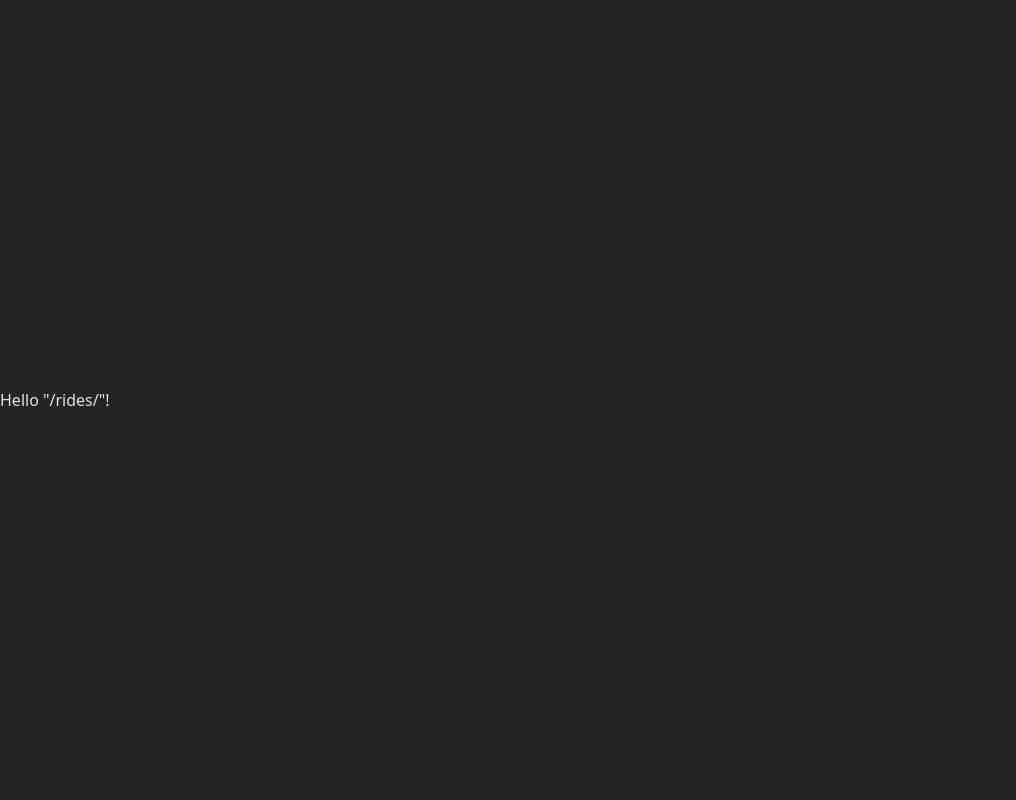
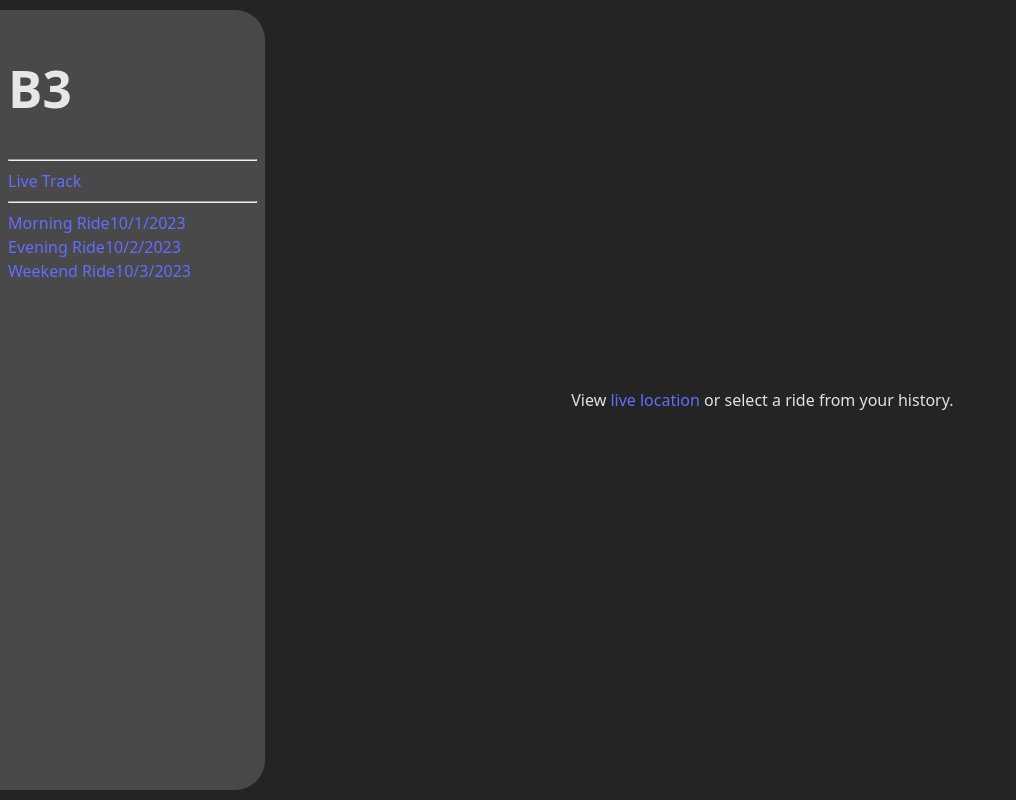
Before and after one commit to AkshatAdsule/172_final_project, a React (Vite) app in the folder frontend/: page /rides in a window 1280 px wide. Shown: the whole page, without its empty margins (0-1016 px from the left). Built offline with nearby package versions, Linux system fonts and the light colour scheme.

Commit message:
add rides path

```diff
--- a/frontend/src/routeTree.gen.ts
+++ b/frontend/src/routeTree.gen.ts
@@ -11,10 +11,17 @@
 // Import Routes
 
 import { Route as rootRoute } from './routes/__root'
+import { Route as RidesImport } from './routes/rides'
 import { Route as IndexImport } from './routes/index'
 import { Route as RidesIndexImport } from './routes/rides/index'
 
 // Create/Update Routes
+
+const RidesRoute = RidesImport.update({
+  id: '/rides',
+  path: '/rides',
+  getParentRoute: () => rootRoute,
+} as any)
 
 const IndexRoute = IndexImport.update({
   id: '/',
@@ -23,9 +30,9 @@ const IndexRoute = IndexImport.update({
 } as any)
 
 const RidesIndexRoute = RidesIndexImport.update({
-  id: '/rides/',
-  path: '/rides/',
-  getParentRoute: () => rootRoute,
+  id: '/',
+  path: '/',
+  getParentRoute: () => RidesRoute,
 } as any)
 
 // Populate the FileRoutesByPath interface
@@ -39,21 +46,39 @@ declare module '@tanstack/react-router' {
       preLoaderRoute: typeof IndexImport
       parentRoute: typeof rootRoute
     }
+    '/rides': {
+      id: '/rides'
+      path: '/rides'
+      fullPath: '/rides'
+      preLoaderRoute: typeof RidesImport
+      parentRoute: typeof rootRoute
+    }
     '/rides/': {
       id: '/rides/'
-      path: '/rides'
-      fullPath: '/rides'
+      path: '/'
+      fullPath: '/rides/'
       preLoaderRoute: typeof RidesIndexImport
-      parentRoute: typeof rootRoute
+      parentRoute: typeof RidesImport
     }
   }
 }
 
 // Create and export the route tree
 
+interface RidesRouteChildren {
+  RidesIndexRoute: typeof RidesIndexRoute
+}
+
+const RidesRouteChildren: RidesRouteChildren = {
+  RidesIndexRoute: RidesIndexRoute,
+}
+
+const RidesRouteWithChildren = RidesRoute._addFileChildren(RidesRouteChildren)
+
 export interface FileRoutesByFullPath {
   '/': typeof IndexRoute
-  '/rides': typeof RidesIndexRoute
+  '/rides': typeof RidesRouteWithChildren
+  '/rides/': typeof RidesIndexRoute
 }
 
 export interface FileRoutesByTo {
@@ -64,26 +89,27 @@ export interface FileRoutesByTo {
 export interface FileRoutesById {
   __root__: typeof rootRoute
   '/': typeof IndexRoute
+  '/rides': typeof RidesRouteWithChildren
   '/rides/': typeof RidesIndexRoute
 }
 
 export interface FileRouteTypes {
   fileRoutesByFullPath: FileRoutesByFullPath
-  fullPaths: '/' | '/rides'
+  fullPaths: '/' | '/rides' | '/rides/'
   fileRoutesByTo: FileRoutesByTo
   to: '/' | '/rides'
-  id: '__root__' | '/' | '/rides/'
+  id: '__root__' | '/' | '/rides' | '/rides/'
   fileRoutesById: FileRoutesById
 }
 
 export interface RootRouteChildren {
   IndexRoute: typeof IndexRoute
-  RidesIndexRoute: typeof RidesIndexRoute
+  RidesRoute: typeof RidesRouteWithChildren
 }
 
 const rootRouteChildren: RootRouteChildren = {
   IndexRoute: IndexRoute,
-  RidesIndexRoute: RidesIndexRoute,
+  RidesRoute: RidesRouteWithChildren,
 }
 
 export const routeTree = rootRoute
@@ -97,14 +123,21 @@ export const routeTree = rootRoute
       "filePath": "__root.tsx",
       "children": [
         "/",
-        "/rides/"
+        "/rides"
       ]
     },
     "/": {
       "filePath": "index.tsx"
     },
+    "/rides": {
+      "filePath": "rides.tsx",
+      "children": [
+        "/rides/"
+      ]
+    },
     "/rides/": {
-      "filePath": "rides/index.tsx"
+      "filePath": "rides/index.tsx",
+      "parent": "/rides"
     }
   }
 }
--- a/frontend/src/routes/rides/index.tsx
+++ b/frontend/src/routes/rides/index.tsx
@@ -1,9 +1,19 @@
-import { createFileRoute } from '@tanstack/react-router'
+import { createFileRoute, Link } from "@tanstack/react-router";
+import "./styles/index.css";
 
-export const Route = createFileRoute('/rides/')({
-  component: RouteComponent,
-})
+export const Route = createFileRoute("/rides/")({
+	component: RouteComponent,
+});
 
 function RouteComponent() {
-  return <div>Hello "/rides/"!</div>
+	return (
+		<>
+			<div className="empty-state">
+				<span>
+					View <Link to="/rides">live location </Link>
+					or select a ride from your history.
+				</span>
+			</div>
+		</>
+	);
 }
--- /dev/null
+++ b/frontend/src/routes/rides/styles/index.css
@@ -0,0 +1,7 @@
+.empty-state {
+	display: flex;
+	flex-direction: column;
+	align-items: center;
+	justify-content: center;
+	height: 100%;
+}
```
